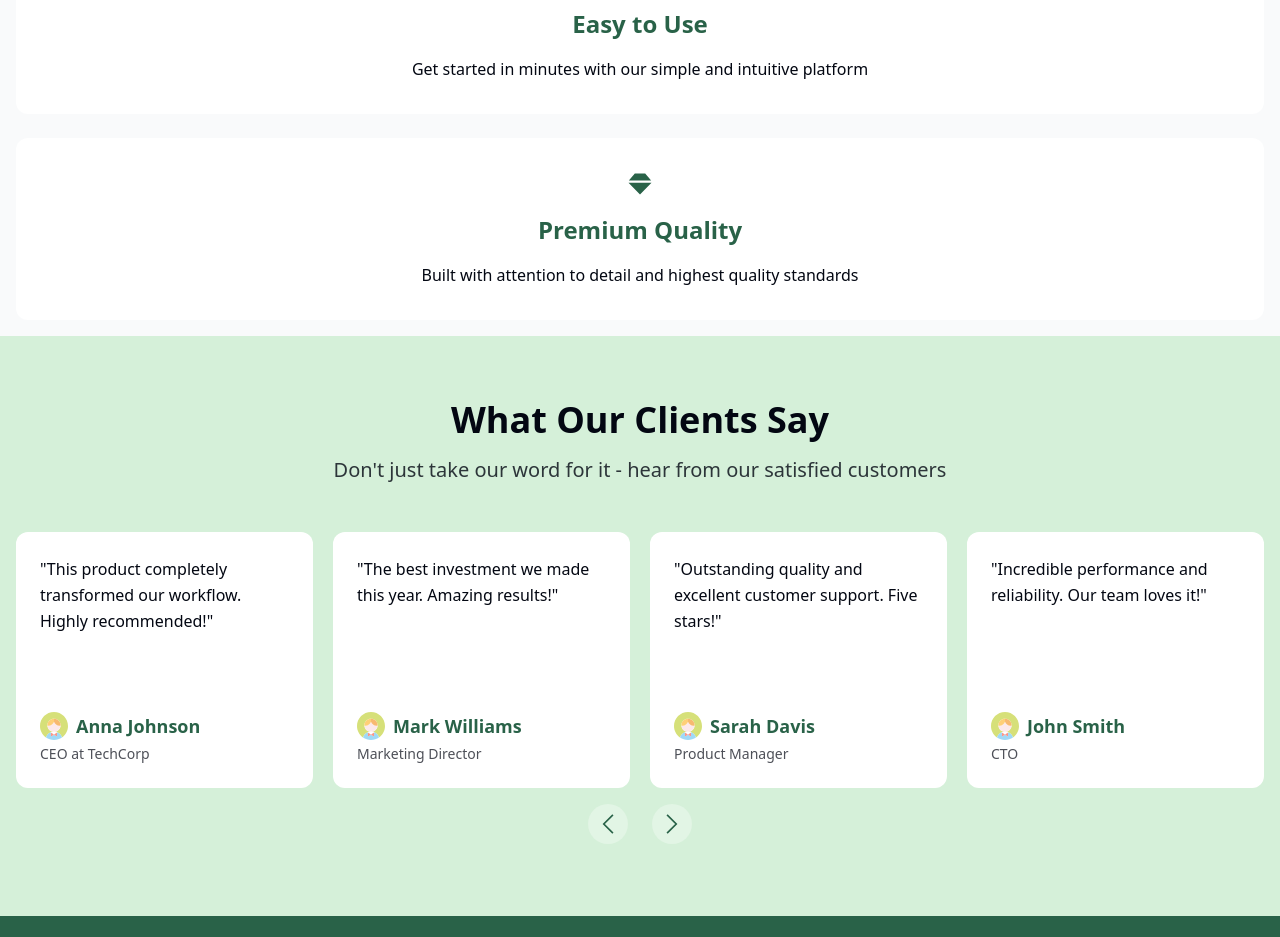
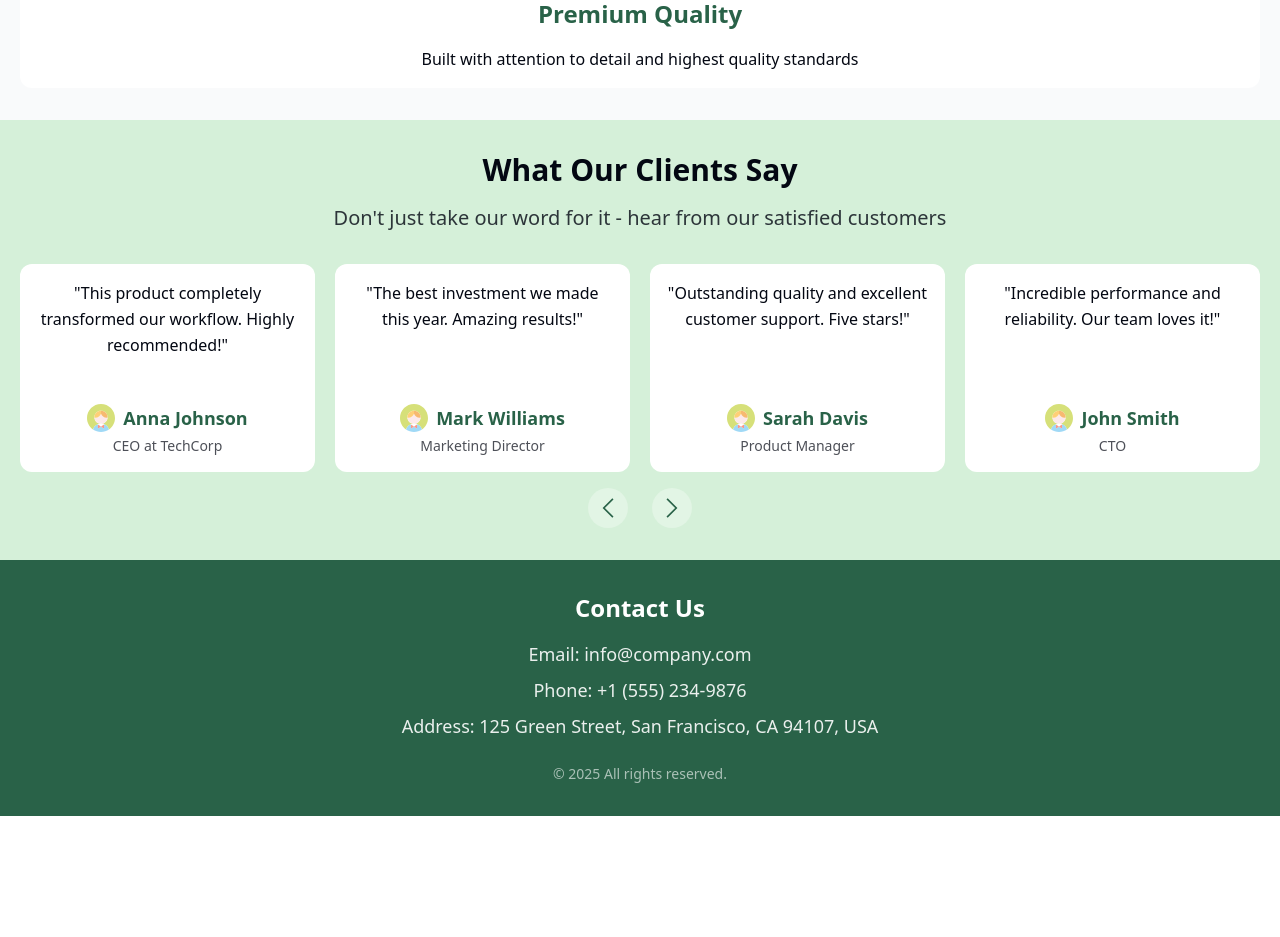
Before and after one commit to opaliienko/landing-factory, a React (Vite) app: page /landing/landingA in a window 1280 px wide. Shown: the part 1860-2797 px from the top of the page. After the commit the page ends 2676 px from the top, so only its background shows below. Built offline with nearby package versions, Linux system fonts and the light colour scheme.

Commit message:
Added responsive styles

```diff
--- a/src/components/sections/Reviews.jsx
+++ b/src/components/sections/Reviews.jsx
@@ -68,7 +68,7 @@ const Reviews = ({ content, theme }) => {
             modules={[Pagination, Navigation]}
             breakpoints={{
               640: {
-                slidesPerView: 3,
+                slidesPerView: 2,
                 slidesPerGroup: 2,
                 spaceBetween: 20,
               },
--- a/src/components/ui/FeatureCard.jsx
+++ b/src/components/ui/FeatureCard.jsx
@@ -1,6 +1,6 @@
 const FeatureCard = ({ data, icon: Icon, theme }) => (
   <div
-    className="p-8 rounded-xl shadow-lg hover:shadow-2xl transition-all duration-200 hover:-translate-y-2"
+    className="p-4 sm:p-6 md:p-6 rounded-xl shadow-lg hover:shadow-2xl transition-all duration-200 hover:-translate-y-2"
     style={{
       backgroundColor: theme.colors.white[100],
     }}
--- a/src/components/ui/ReviewCard.jsx
+++ b/src/components/ui/ReviewCard.jsx
@@ -1,21 +1,22 @@
 const ReviewCard = ({ data, icon: Icon, theme }) => (
   <div
-    className={`p-6 bg-white shadow-md rounded-xl h-64 flex flex-col justify-between hover:shadow-xl transition-shadow duration-300`}
+    className={`p-4 sm:p-6 md:p-6 bg-white shadow-md rounded-xl mt-4 h-52 sm:h-54 md:h-56 flex flex-col justify-between hover:shadow-xl transition-shadow duration-300`}
   >
     <p
-      className="text-base leading-relaxed"
+      className="text-center text-base leading-relaxed"
       style={{ color: theme.colors.TEXT_COLOR }}
     >
       "{data.text}"
     </p>
-    <div className="border-t pt-4 mt-4">
-      <div className="flex items-center gap-2">
+
+    <div className="border-t pt-4">
+      <div className="flex justify-center items-center gap-2">
         {Icon && (
           <Icon width={28} height={28} fill={theme.colors.ACCENT_COLOR} />
         )}
 
         <h4
-          className="font-bold text-lg"
+          className="text-center font-bold text-lg"
           style={{ color: theme.colors.ACCENT_COLOR }}
         >
           {data.name}
@@ -24,7 +25,7 @@ const ReviewCard = ({ data, icon: Icon, theme }) => (
 
       {data.position && (
         <p
-          className="text-sm opacity-70 mt-1"
+          className="text-center text-sm opacity-70 mt-1"
           style={{ color: theme.colors.TEXT_COLOR }}
         >
           {data.position}
--- a/src/components/ui/SwiperNavButtons.jsx
+++ b/src/components/ui/SwiperNavButtons.jsx
@@ -7,7 +7,7 @@ const SwiperNavButtons = ({ theme }) => {
   const swiper = useSwiper();
 
   return (
-    <div className="flex gap-6 justify-center mt-4 pb-2">
+    <div className="flex gap-6 justify-center mt-4 sm:mt-6 md:mt-8">
       <button
         onClick={() => swiper.slidePrev()}
         className="
--- a/src/landings/landingA/config.js
+++ b/src/landings/landingA/config.js
@@ -29,9 +29,11 @@ export const landingA = {
         button: MainButton,
         customClasses: {
           section:
-            "w-full py-4 px-4 sm:py-6 sm:px-6 md:py-12 md:px-20 flex flex-col justify-center items-center",
-          container: "container flex flex-col text-left text-black",
-          title: "mb-4 text-4xl sm:text-5xl font-bold",
+            "w-full py-8 px-5 sm:py-10 sm:px-8 md:py-12 md:px-16 flex flex-col justify-center items-center",
+          container:
+            "container flex flex-col text-center lg:text-left text-black",
+          title:
+            "mb-4 sm:mb-6 md:mb-8 text-4xl sm:text-5xl md:text-6xl font-bold",
           subtitle: "mb-10 text-3xl sm:text-4xl",
           button: "self-center",
         },
@@ -83,10 +85,12 @@ export const landingA = {
         ],
         card: FeatureCard,
         customClasses: {
-          section: "w-full py-4 px-4 sm:py-6 sm:px-6 md:py-12 md:px-20",
+          section: "w-full py-8 px-5 sm:py-10 sm:px-8 md:py-12 md:px-16",
           container: "container mx-auto",
-          title: "text-3xl md:text-4xl font-bold text-center mb-10",
-          subtitle: "text-xl md:text-2xl text-center mb-12 opacity-80",
+          title:
+            "text-center mb-4 md:mb-6 lg:mb-6 text-3xl md:text-4xl font-bold",
+          subtitle:
+            "text-center mb-4 md:mb-6 lg:mb-8 text-xl md:text-2xl opacity-80",
           grid: "grid grid-cols-1 md:grid-cols-2 lg:grid-cols-3 gap-6 md:gap-8",
         },
       },
@@ -157,10 +161,12 @@ export const landingA = {
         ],
         card: ReviewCard,
         customClasses: {
-          section: "py-16 px-4 md:py-24",
+          section: "w-full py-8 px-5 sm:py-10 sm:px-8 md:py-12 md:px-16",
           container: "w-full max-w-7xl mx-auto",
-          title: "text-4xl md:text-5xl font-bold text-center mb-4",
-          subtitle: "text-xl md:text-2xl text-center mb-12 opacity-80",
+          title:
+            "text-center mb-4 md:mb-6 lg:mb-6 text-3xl md:text-4xl font-bold",
+          subtitle:
+            "text-center mb-4 md:mb-6 lg:mb-8 text-xl md:text-2xl opacity-80",
         },
       },
     },
@@ -175,7 +181,7 @@ export const landingA = {
         },
         copyright: "All rights reserved.",
         customClasses: {
-          section: "w-full py-4 px-4 sm:py-6 sm:px-6 md:py-12 md:px-20",
+          section: "w-full py-8 px-5 sm:py-10 sm:px-8 md:py-12 md:px-16",
           container:
             "flex flex-col items-center justify-center text-center text-white",
           title: "text-2xl font-bold mb-4",
```
